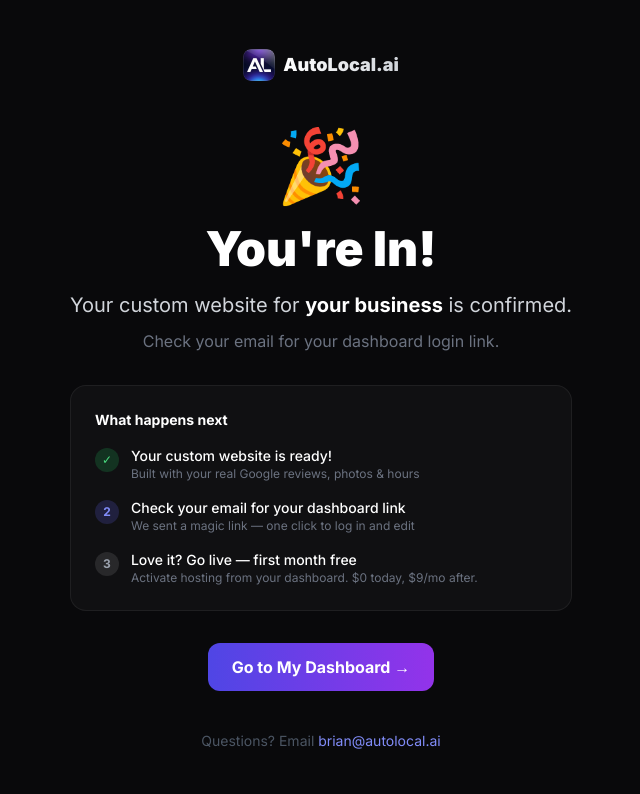
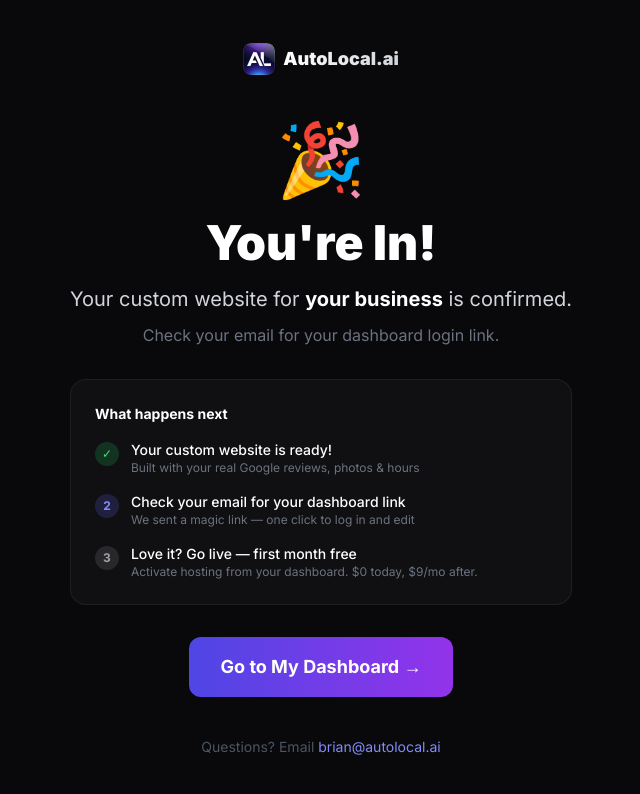
Before and after one commit to BestLessonEver/autolocal-platform-v2, a Next.js app: page /thank-you in a window 1280 px wide. Shown: the top 794 px of the page, without its empty margins (319-959 px from the left). Built offline with nearby package versions, Linux system fonts and the light colour scheme.

Commit message:
fix: thank-you page — single CTA, removed duplicate preview card

```diff
--- a/src/app/thank-you/page.tsx
+++ b/src/app/thank-you/page.tsx
@@ -60,22 +60,6 @@ function ThankYouContent() {
         </p>
         <p className="text-gray-500 mb-8">Check your email for your dashboard login link.</p>
 
-        {/* Preview Card */}
-        {previewUrl && (
-          <a href={previewUrl} target="_blank" className="block bg-white/[0.04] border border-white/[0.08] rounded-2xl p-5 mb-8 hover:border-indigo-500/30 transition group">
-            <div className="flex items-center gap-4">
-              <div className="w-16 h-16 rounded-xl bg-gradient-to-br from-indigo-600 to-purple-600 flex items-center justify-center text-3xl shrink-0">
-                🌐
-              </div>
-              <div className="text-left flex-1">
-                <p className="text-white font-bold group-hover:text-indigo-400 transition">View Your Website Preview</p>
-                <p className="text-gray-500 text-sm">See your site live — customize text, colors, and more</p>
-              </div>
-              <span className="text-gray-600 group-hover:text-indigo-400 transition text-xl">→</span>
-            </div>
-          </a>
-        )}
-
         {/* Next Steps */}
         <div className="bg-white/[0.03] border border-white/[0.06] rounded-2xl p-6 mb-8 text-left">
           <h3 className="font-bold text-white text-sm mb-4">What happens next</h3>
@@ -110,23 +94,12 @@ function ThankYouContent() {
           </div>
         </div>
 
-        <div className="flex flex-col sm:flex-row items-center justify-center gap-4">
-          <a
-            href="/dashboard"
-            className="px-6 py-3 rounded-xl bg-gradient-to-r from-indigo-600 to-purple-600 text-white font-bold hover:shadow-lg hover:shadow-indigo-500/20 transition"
-          >
-            Go to My Dashboard →
-          </a>
-          {previewUrl && (
-            <a
-              href={previewUrl}
-              target="_blank"
-              className="px-6 py-3 rounded-xl bg-white/5 border border-white/10 text-gray-300 font-medium hover:text-white hover:border-white/20 transition"
-            >
-              View My Site
-            </a>
-          )}
-        </div>
+        <a
+          href="/dashboard"
+          className="inline-block px-8 py-4 rounded-xl bg-gradient-to-r from-indigo-600 to-purple-600 text-white text-lg font-bold hover:shadow-lg hover:shadow-indigo-500/20 transition hover:scale-[1.02] active:scale-[0.98]"
+        >
+          Go to My Dashboard →
+        </a>
 
         <p className="text-gray-600 text-sm mt-10">
           Questions? Email <a href="mailto:brian@autolocal.ai" className="text-indigo-400 hover:underline">brian@autolocal.ai</a>
```
